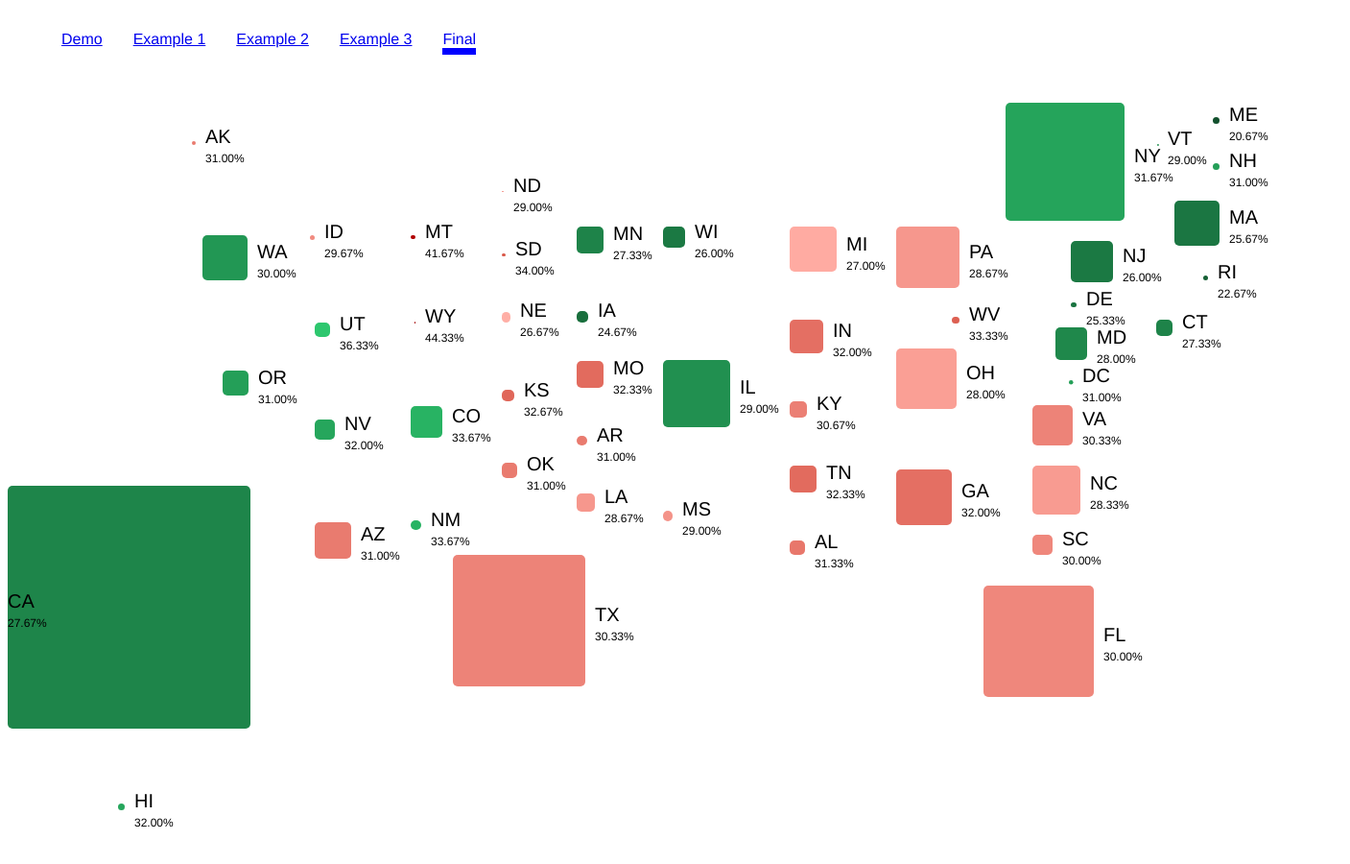
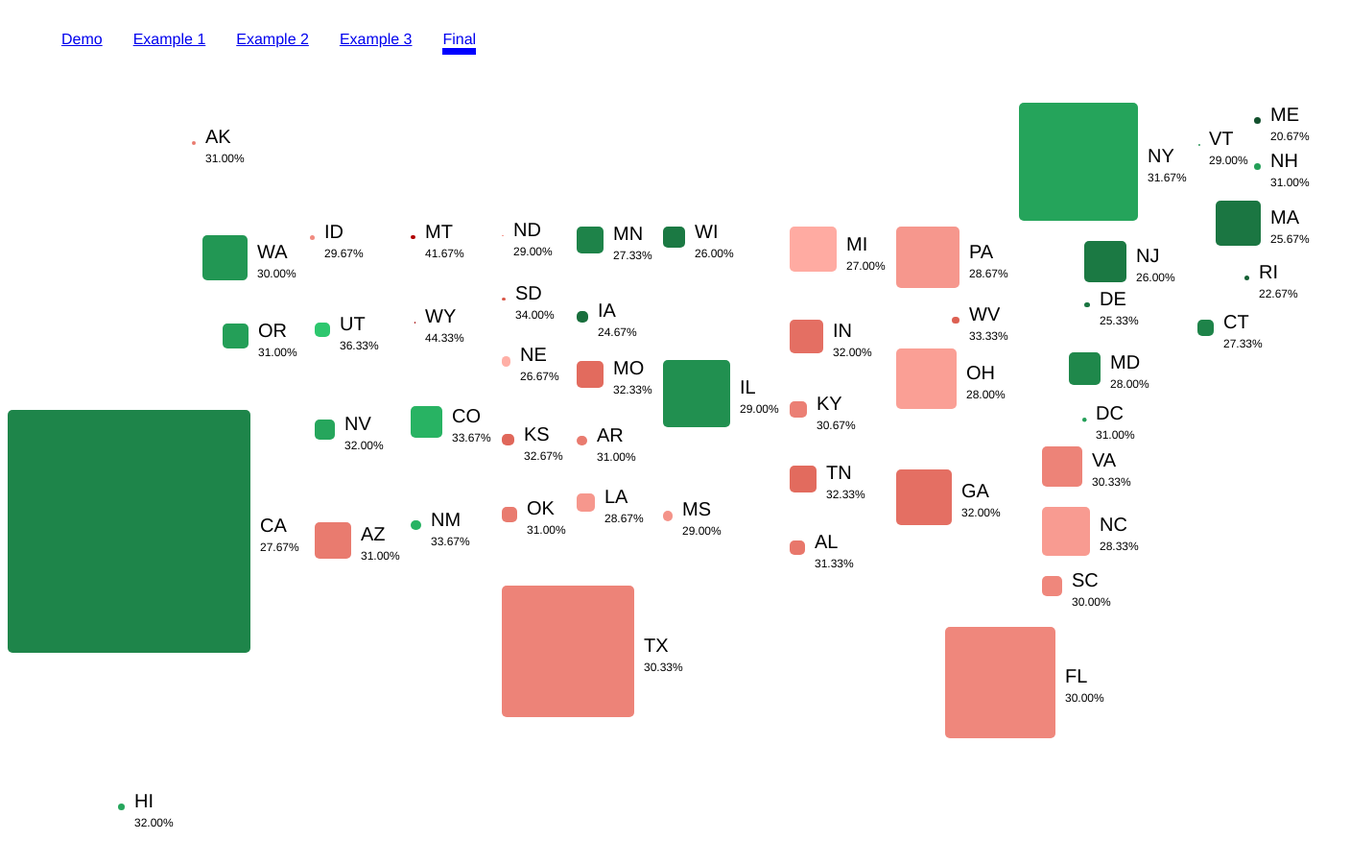
Before and after one commit to prsdthkr/viz-design-demo, a plain HTML site: page final.html in a window 1280 px wide. Shown: the whole page at 96% size, 1407 px wide, since content can reach past the window. Drawn offline with nearby package versions, Linux system fonts and the light colour scheme.

Commit message:
fix: california

```diff
--- a/final.html
+++ b/final.html
@@ -50,24 +50,24 @@
             </li>
         </ul>
     </nav>
-    <svg width="1341" height="815" viewBox="0 0 1341 815" fill="none" xmlns="http://www.w3.org/2000/svg">
+    <svg width="1399" height="815" viewBox="0 0 1399 815" fill="none" xmlns="http://www.w3.org/2000/svg">
         <g id="Grid Cartograph SVG">
             <g id="Group 1">
                 <g id="HI">
                     <rect id="HI_2" x="115" y="748" width="7" height="7" rx="3.5" fill="#333333" />
                 </g>
                 <g id="FL">
-                    <rect id="FL_2" x="1017" y="521" width="115" height="116" rx="5" fill="#333333" />
+                    <rect id="FL_2" x="977" y="564" width="115" height="116" rx="5" fill="#333333" />
                 </g>
                 <g id="TX">
-                    <rect id="TX_2" x="464" y="489" width="138" height="137" rx="5" fill="#333333" />
+                    <rect id="TX_2" x="515" y="521" width="138" height="137" rx="5" fill="#333333" />
                 </g>
                 <g id="west coast">
                     <g id="CA">
-                        <rect id="CA_2" y="417" width="253" height="253" rx="5" fill="#333333" />
+                        <rect id="CA_2" y="338" width="253" height="253" rx="5" fill="#333333" />
                     </g>
                     <g id="OR">
-                        <rect id="OR_2" x="224" y="297" width="27" height="26" rx="5" fill="#333333" />
+                        <rect id="OR_2" x="224" y="248" width="27" height="26" rx="5" fill="#333333" />
                     </g>
                     <g id="WA">
                         <rect id="WA_2" x="203" y="156" width="47" height="47" rx="5" fill="#333333" />
@@ -106,19 +106,19 @@
                 </g>
                 <g id="mid west 2">
                     <g id="OK">
-                        <rect id="OK_2" x="515" y="393" width="16" height="16" rx="5" fill="#333333" />
+                        <rect id="OK_2" x="515" y="439" width="16" height="16" rx="5" fill="#333333" />
                     </g>
                     <g id="KS">
-                        <rect id="KS_2" x="515" y="317" width="13" height="12" rx="5" fill="#333333" />
+                        <rect id="KS_2" x="515" y="363" width="13" height="12" rx="5" fill="#333333" />
                     </g>
                     <g id="NE">
-                        <rect id="NE_2" x="515" y="236" width="9" height="11" rx="4.5" fill="#333333" />
+                        <rect id="NE_2" x="515" y="282" width="9" height="11" rx="4.5" fill="#333333" />
                     </g>
                     <g id="SD">
-                        <rect id="SD_2" x="515" y="175" width="4" height="3" rx="1.5" fill="#333333" />
+                        <rect id="SD_2" x="515" y="221" width="4" height="3" rx="1.5" fill="#333333" />
                     </g>
                     <g id="ND">
-                        <rect id="ND_2" x="515" y="110" width="2" height="1" rx="0.5" fill="#333333" />
+                        <rect id="ND_2" x="515" y="156" width="2" height="1" rx="0.5" fill="#333333" />
                     </g>
                 </g>
                 <g id="mid 1">
@@ -182,53 +182,56 @@
                 </g>
                 <g id="east coast">
                     <g id="SC">
-                        <rect id="SC_2" x="1068" y="468" width="21" height="21" rx="5" fill="#333333" />
+                        <rect id="SC_2" x="1078" y="511" width="21" height="21" rx="5" fill="#333333" />
                     </g>
                     <g id="NC">
-                        <rect id="NC_2" x="1068" y="396" width="50" height="51" rx="5" fill="#333333" />
+                        <rect id="NC_2" x="1078" y="439" width="50" height="51" rx="5" fill="#333333" />
                     </g>
                     <g id="VA">
-                        <rect id="VA_2" x="1068" y="333" width="42" height="42" rx="5" fill="#333333" />
+                        <rect id="VA_2" x="1078" y="376" width="42" height="42" rx="5" fill="#333333" />
                     </g>
                     <g id="DC">
-                        <rect id="DC_2" x="1106" y="307" width="4.5" height="4.5" rx="2.25" fill="#333333" />
+                        <rect id="DC_2" x="1120" y="346" width="4.5" height="4.5" rx="2.25" fill="#333333" />
                     </g>
                     <g id="MD">
-                        <rect id="MD_2" x="1092" y="252" width="33" height="34" rx="5" fill="#333333" />
+                        <rect id="MD_2" x="1106" y="278" width="33" height="34" rx="5" fill="#333333" />
                     </g>
                     <g id="DE">
-                        <rect id="DE_2" x="1108" y="226" width="6" height="5" rx="2.5" fill="#333333" />
+                        <rect id="DE_2" x="1122" y="226" width="6" height="5" rx="2.5" fill="#333333" />
                     </g>
                     <g id="NJ">
-                        <rect id="NJ_2" x="1108" y="162" width="44" height="43" rx="5" fill="#333333" />
+                        <rect id="NJ_2" x="1122" y="162" width="44" height="43" rx="5" fill="#333333" />
                     </g>
                     <g id="NY">
-                        <rect id="NY_2" x="1040" y="18" width="124" height="123" rx="5" fill="#333333" />
+                        <rect id="NY_2" x="1054" y="18" width="124" height="123" rx="5" fill="#333333" />
                     </g>
                 </g>
                 <g id="what">
                     <g id="CT">
-                        <rect id="CT_2" x="1197" y="244" width="17" height="17" rx="5" fill="#333333" />
+                        <rect id="CT_2" x="1240" y="244" width="17" height="17" rx="5" fill="#333333" />
                     </g>
                     <g id="RI">
-                        <rect id="RI_2" x="1246" y="198" width="5" height="5" rx="2.5" fill="#333333" />
+                        <rect id="RI_2" x="1289" y="198" width="5" height="5" rx="2.5" fill="#333333" />
                     </g>
                     <g id="MA">
-                        <rect id="MA_2" x="1216" y="120" width="47" height="47" rx="5" fill="#333333" />
+                        <rect id="MA_2" x="1259" y="120" width="47" height="47" rx="5" fill="#333333" />
                     </g>
                     <g id="NH">
-                        <rect id="NH_2" x="1256" y="81" width="7" height="7" rx="3.5" fill="#333333" />
+                        <rect id="NH_2" x="1299" y="81" width="7" height="7" rx="3.5" fill="#333333" />
                     </g>
                     <g id="VT">
-                        <rect id="VT_2" x="1198" y="61" width="1.9" height="1.9" rx="0.95" fill="#333333" />
+                        <rect id="VT_2" x="1241" y="61" width="1.9" height="1.9" rx="0.95" fill="#333333" />
                     </g>
                     <g id="ME">
-                        <rect id="ME_2" x="1256" y="33" width="7" height="7" rx="3.5" fill="#333333" />
+                        <rect id="ME_2" x="1299" y="33" width="7" height="7" rx="3.5" fill="#333333" />
                     </g>
                 </g>
             </g>
         </g>
     </svg>
+
+
+
 
 
 
--- a/scripts/final.js
+++ b/scripts/final.js
@@ -25,7 +25,7 @@ const selectStateG = (ABBR) => {
 const getAtt = function (ABBR, key) {
     if (!ABBR) return;
     let val = selectStateRect(ABBR).attr(key);
-    return val;
+    return val ? val : 0;
 };
 
 const setAtt = function (ABBR, key, value) {
```
Also changed, not shown: data/figma3.svg.
